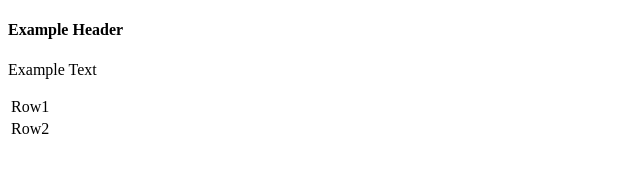
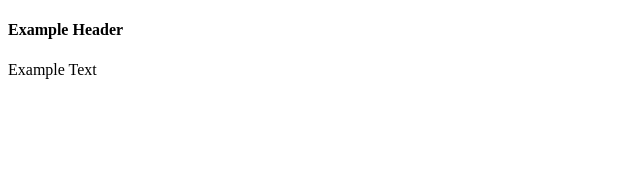
Before and after one commit to jb24628/GDSC-Git-Workshop, a plain HTML site: page index.html in a window 1280 px wide. Shown: the full height of the page, 0-640 px from the left. Drawn offline with Linux system fonts and the light colour scheme.

Commit message:
Reverted file

```diff
--- a/index.html
+++ b/index.html
@@ -3,19 +3,5 @@
     <body>
         <h4>Example Header</h4>
         <p>Example Text</p>
-        <table>
-            <tbody>
-                <tr>
-                    <td>
-                        Row1
-                    </td>
-                </tr>
-                <tr>
-                    <td>
-                        Row2
-                    </td>
-                </tr>
-            </tbody>
-        </table>
     </body>
 </html>
```
